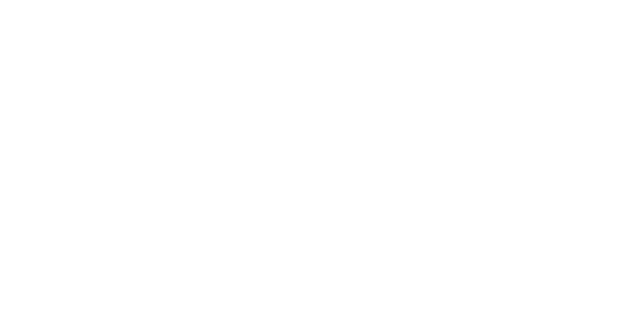
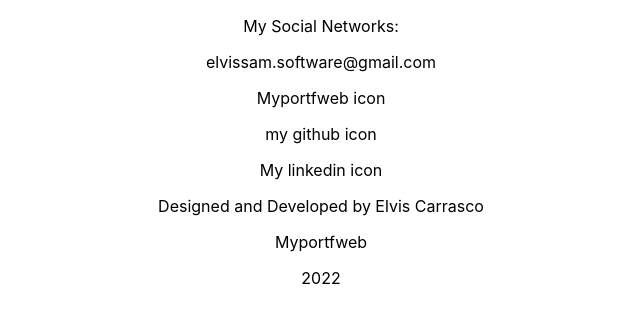
Before and after one commit to Elvissamir/Myportfwebwr, a React (Create React App) app: page / in a window 1280 px wide. Shown: the top 322 px of the page, without its empty margins (319-959 px from the left). Built offline with nearby package versions, Linux system fonts and the light colour scheme.

Commit message:
Add content to Footer component

```diff
--- a/src/App.tsx
+++ b/src/App.tsx
@@ -1,6 +1,7 @@
 import './App.css';
 import Nav from './components/layout/Nav'
 import Footer from './components/layout/Footer'
+import Routes from './components/Routes';
 
 function App() {
   return (
@@ -9,7 +10,7 @@ function App() {
         <Nav />
       </div>
       <div className='app-content'>
-
+        <Routes />
       </div>
       <div className='app-footer'>
         <Footer />
--- a/src/components/layout/Footer.tsx
+++ b/src/components/layout/Footer.tsx
@@ -1,7 +1,24 @@
 const Footer = () => {
     return (
         <div className="footer-wrapper">
-            <footer className="footer"></footer>
+            <footer className="footer">
+                <div className="footer-content">
+                    <p>My Social Networks: </p>
+                    <div className="footer-contact">
+                        <div className="footer-email">
+                            <p>elvissam.software@gmail.com</p>
+                        </div>
+                        <div className="footer-networks">
+                            <p>Myportfweb icon</p>
+                            <p>my github icon</p>
+                            <p>My linkedin icon</p>
+                        </div>
+                    </div>
+                    <p>Designed and Developed by Elvis Carrasco</p>
+                    <p>Myportfweb</p>
+                    <p>2022</p>
+                </div>
+            </footer>
         </div>
     )
 }
```
